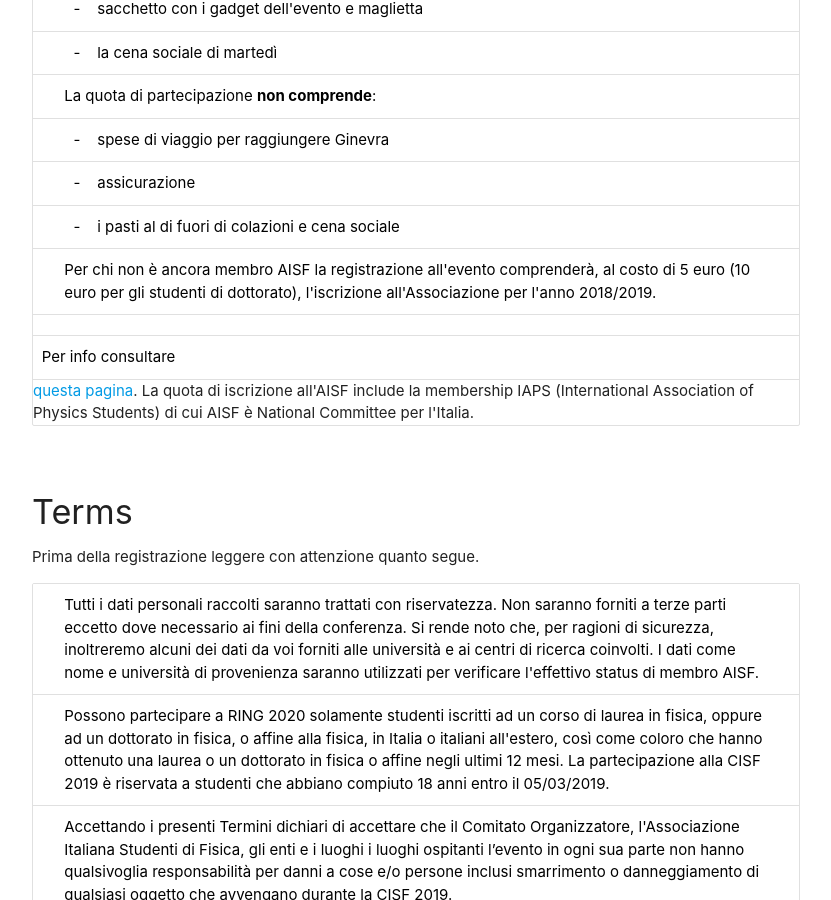
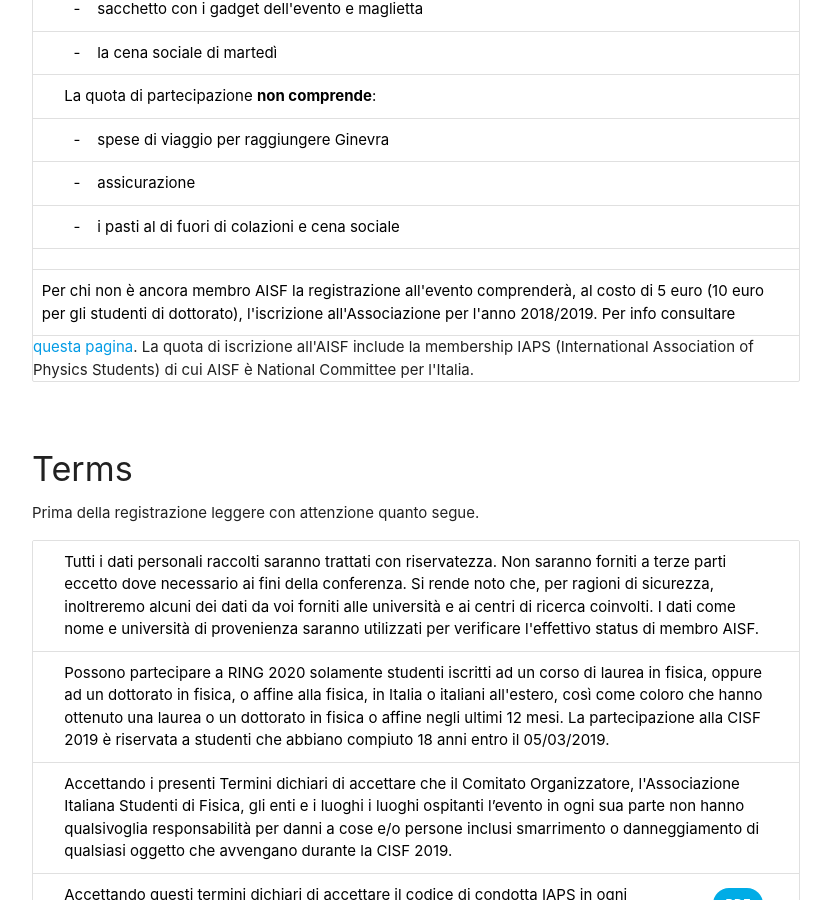
Before and after one commit to ai-sf/ring20, a Jekyll site: the page built from registration.html, in a window 1280 px wide and 900 px high, scrolled down 673 px. Shown: the whole window, without its empty margins (224-1055 px from the left). Built offline with Jekyll 4.4.1, drawn with Linux system fonts in a browser that asks for light colours; nearby versions of some CDN libraries; part of the change alters nothing that is shown.

```diff
--- a/_data/registration.yml
+++ b/_data/registration.yml
@@ -24,8 +24,7 @@ sections:
             - text: "spese di viaggio per raggiungere Ginevra"
             - text: "assicurazione"
             - text: "i pasti al di fuori di colazioni e cena sociale"
-        - text: "Per chi non è ancora membro AISF la registrazione all'evento comprenderà, al costo di 5 euro (10 euro per gli studenti di dottorato), l'iscrizione all'Associazione per l'anno 2018/2019."
-        - text: "Per info consultare <a href='http://ai-sf.it/iscrizione/' target='_blank'>questa pagina</a>. La quota di iscrizione all'AISF include la membership IAPS (International Association of Physics Students) di cui AISF è National Committee per l'Italia."
+        - text: "Per chi non è ancora membro AISF la registrazione all'evento comprenderà, al costo di 5 euro (10 euro per gli studenti di dottorato), l'iscrizione all'Associazione per l'anno 2018/2019. Per info consultare <a href='http://ai-sf.it/iscrizione/' target='_blank'>questa pagina</a>. La quota di iscrizione all'AISF include la membership IAPS (International Association of Physics Students) di cui AISF è National Committee per l'Italia."
 
 
 
```
